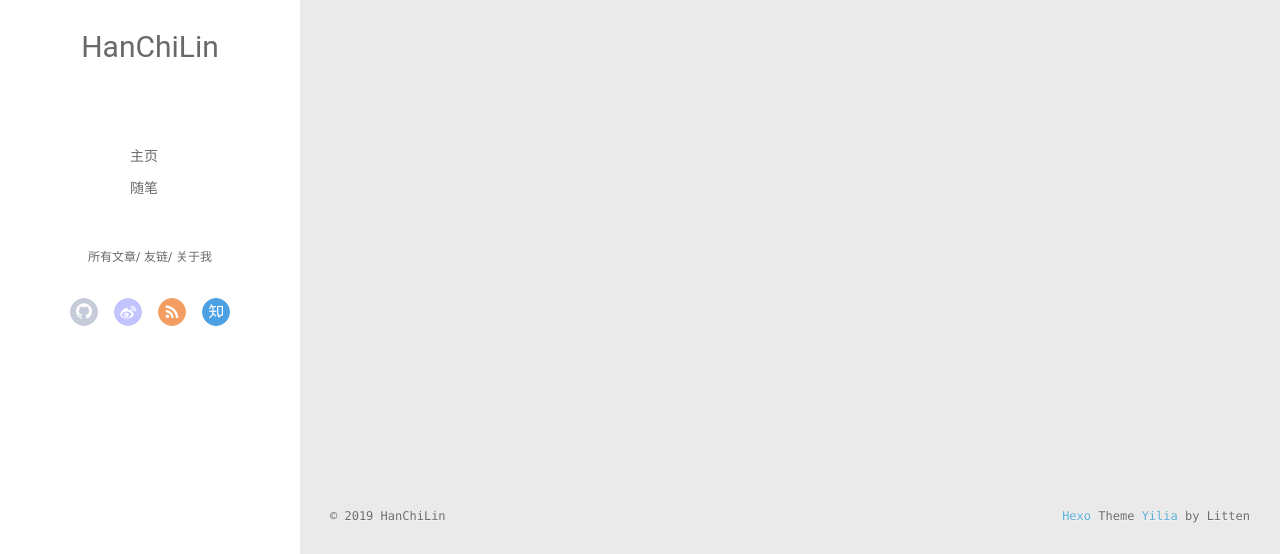
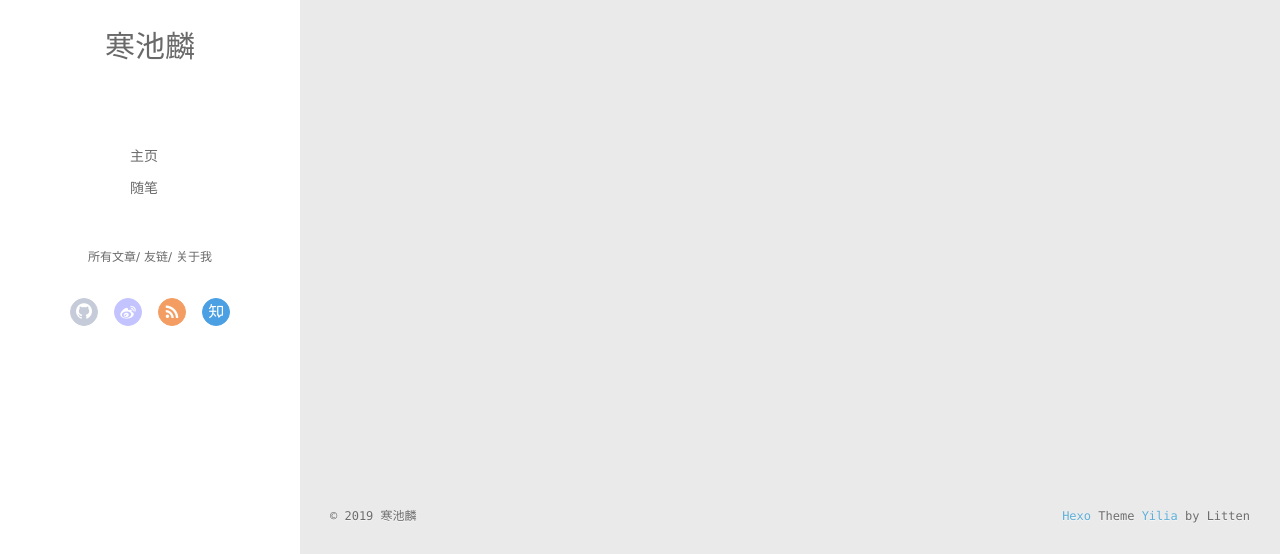
Before and after one commit to hanchilin/hanchilin.github.io, a plain HTML site: page archives/index.html in a window 1280 px wide. Shown: the part 243-797 px from the top of the page. Drawn offline with Linux system fonts and the light colour scheme; no server answers.

Commit message:
Site updated: 2019-01-28 00:48:50

```diff
--- a/archives/index.html
+++ b/archives/index.html
@@ -6,17 +6,17 @@
   <meta name="renderer" content="webkit">
   <meta http-equiv="X-UA-Compatible" content="IE=edge">
   <link rel="dns-prefetch" href="http://yoursite.com">
-  <title>Archives | Hanchilin</title>
+  <title>Archives | 寒池麟</title>
   <meta name="viewport" content="width=device-width, initial-scale=1, maximum-scale=1">
   <meta property="og:type" content="website">
-<meta property="og:title" content="Hanchilin">
+<meta property="og:title" content="寒池麟">
 <meta property="og:url" content="http://yoursite.com/archives/index.html">
-<meta property="og:site_name" content="Hanchilin">
+<meta property="og:site_name" content="寒池麟">
 <meta property="og:locale" content="default">
 <meta name="twitter:card" content="summary">
-<meta name="twitter:title" content="Hanchilin">
+<meta name="twitter:title" content="寒池麟">
 
-    <link rel="alternative" href="/atom.xml" title="Hanchilin" type="application/atom+xml">
+    <link rel="alternative" href="/atom.xml" title="寒池麟" type="application/atom+xml">
 
 
     <link rel="icon" href="/favicon.png">
@@ -46,7 +46,7 @@
 			<img src="" class="js-avatar">
 		</a>
 		<hgroup>
-		  <h1 class="header-author"><a href="/">HanChiLin</a></h1>
+		  <h1 class="header-author"><a href="/">寒池麟</a></h1>
 		</hgroup>
 
 
@@ -104,7 +104,7 @@
 				<img src="" class="js-avatar">
 			</div>
 			<hgroup>
-			  <h1 class="header-author js-header-author">HanChiLin</h1>
+			  <h1 class="header-author js-header-author">寒池麟</h1>
 			</hgroup>
 
 
@@ -202,7 +202,7 @@
   <div class="outer">
     <div id="footer-info">
     	<div class="footer-left">
-    		&copy; 2019 HanChiLin
+    		&copy; 2019 寒池麟
     	</div>
       	<div class="footer-right">
       		<a href="http://hexo.io/" target="_blank">Hexo</a>  Theme <a href="https://github.com/litten/hexo-theme-yilia" target="_blank">Yilia</a> by Litten
```
Also changed, not shown: 2019/01/27/hello-world/index.html (+6 -6 lines), archives/2019/01/index.html (+8 -8 lines), archives/2019/index.html (+8 -8 lines), index.html (+8 -8 lines).
